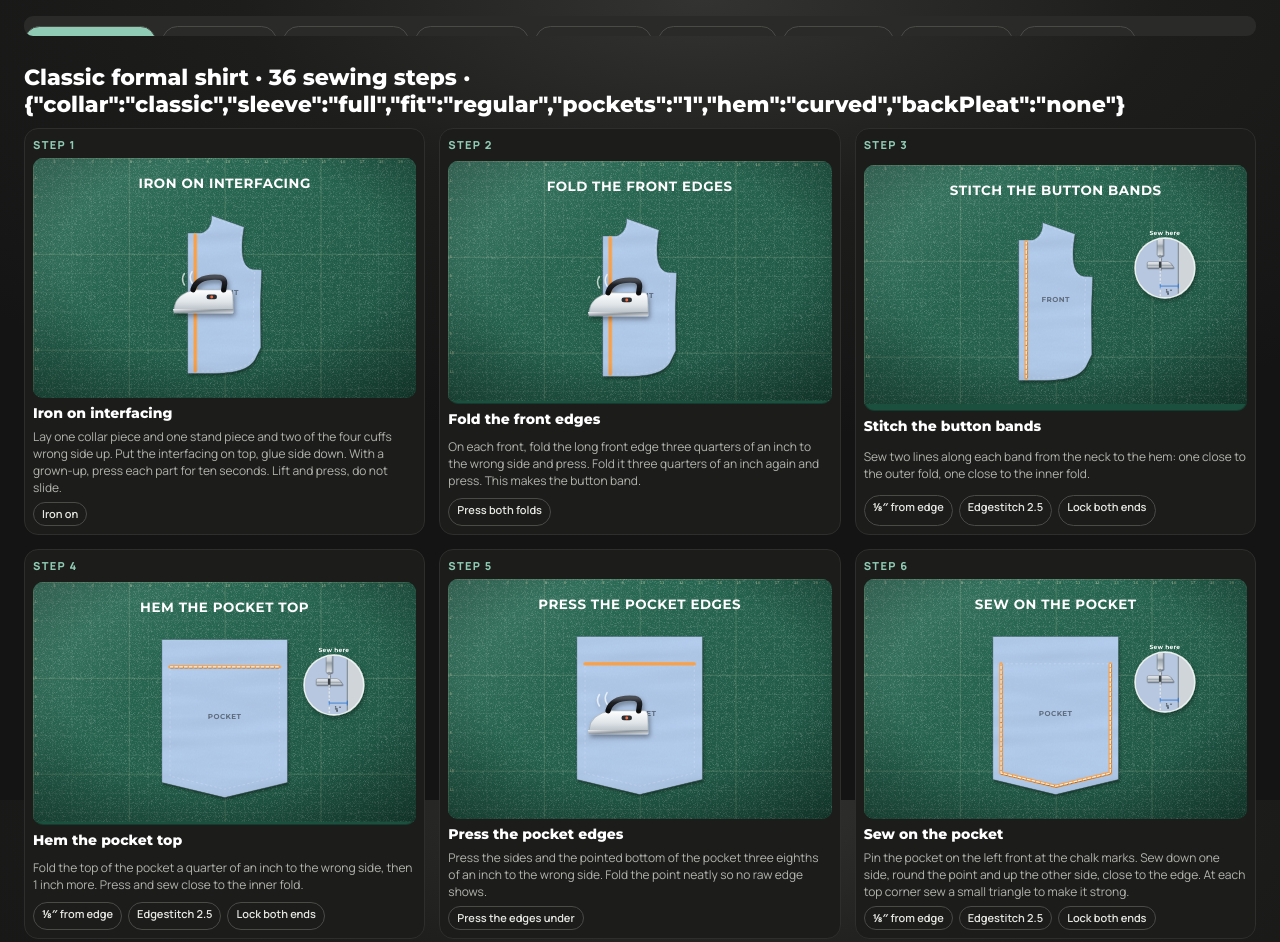
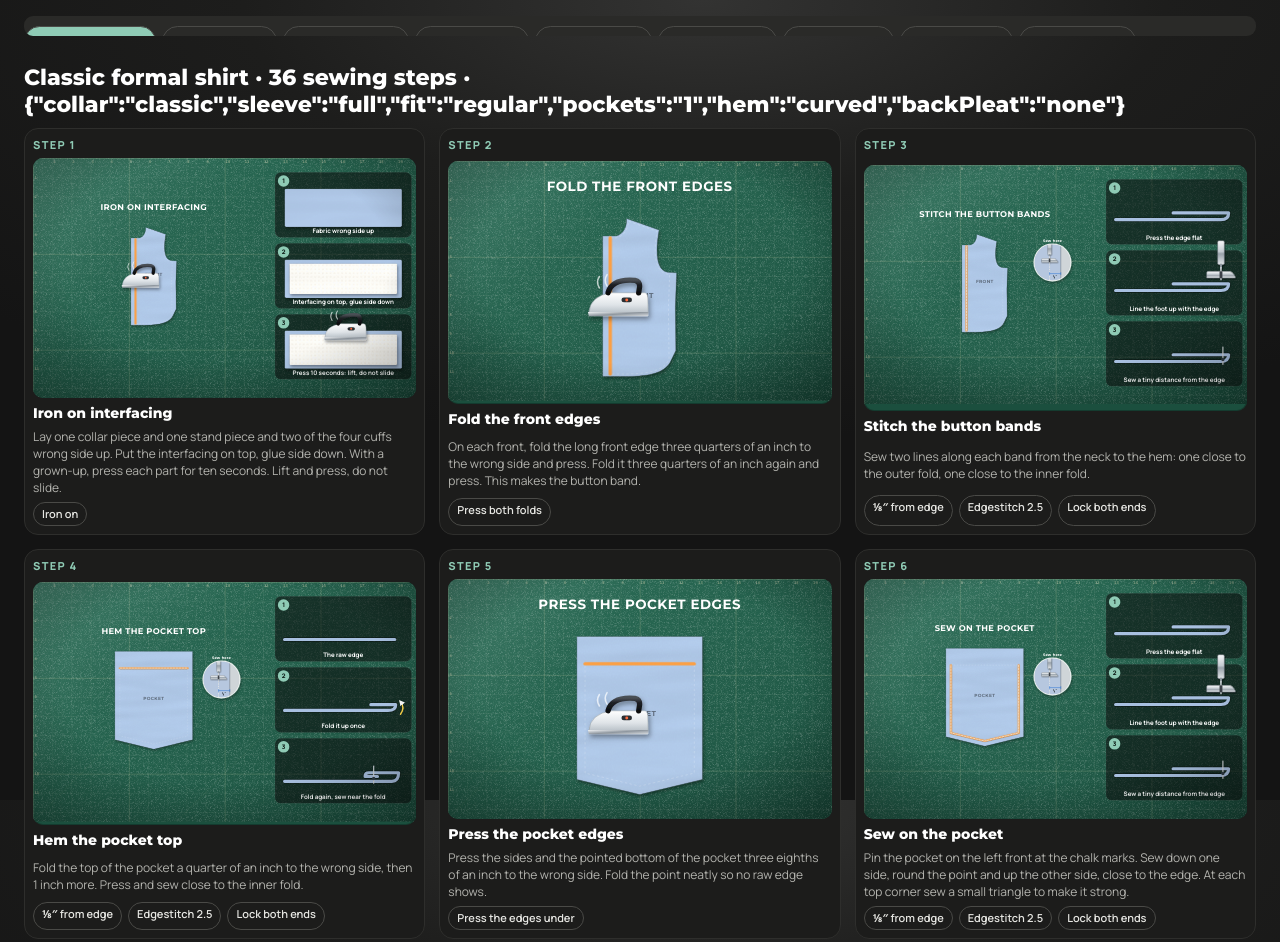
Before and after one commit to dhilipraj3/Tailor-s-Workbench, a website built with Vite: page audit.html in a window 1280 px wide. Shown: the top 942 px of the page. Built offline with nearby package versions, Linux system fonts and the light colour scheme.

Commit message:
How strips that teach each technique; hero swatches dye the real photo
- Beside the real piece, each sewing step shows three numbered pictures
  of the technique: darts (chalk, fold, sew and tie), seams, hems and
  casings as side views of the folds, bands and cuffs, understitching,
  felled seams, gathering and easing, set-in sleeves, stay-stitching,
  clipping, edgestitching, zigzag, buttonholes, buttons, bartacks and
  interfacing
- Hero colour swatches dye the photo (grey photo x colour), so every
  fold stays real and the markers stay on the garment

Co-Authored-By: Claude Opus 5.5 <noreply@anthropic.com>

```diff
--- /dev/null
+++ b/src/art/howto.js
@@ -0,0 +1,150 @@
+// "How" strip: three numbered pictures beside the real piece that show the technique itself, step by step.
+// Side views (cross-sections) show how layers fold for hems, casings, bands and felled seams;
+// top views show darts, gathers, buttonholes, clipping and finishing. Picked from the step's caption and stitch.
+import { H, ICON } from './svg.js';
+
+const W = 285, FH = 136;   // one picture
+const esc = (t) => String(t).replace(/[&<>]/g, (c) => ({ '&': '&amp;', '<': '&lt;', '>': '&gt;' })[c]);
+const lum = (hex) => { const h = String(hex).replace('#', ''); if (h.length < 6) return 0.5; const [r, g, b] = [0, 2, 4].map((i) => parseInt(h.slice(i, i + 2), 16) / 255); return 0.2126 * r + 0.7152 * g + 0.0722 * b; };
+
+/** fabric shapes in this garment's colour */
+const kit = (col) => {
+  const dark = lum(col) > 0.6 ? '#2f3b45' : '#f7f3ea', edge = 'rgba(0,0,0,.35)';
+  return {
+    thread: dark,
+    cloth: (x, y, w, h, extra = '') => `<rect x="${x}" y="${y}" width="${w}" height="${h}" rx="3" fill="${col}" stroke="${edge}" stroke-width="1" style="filter:url(#cloth)" ${extra}/>`,
+    under: (x, y, w, h) => `<rect x="${x}" y="${y}" width="${w}" height="${h}" rx="3" fill="${col}" opacity=".6" stroke="${edge}" stroke-width="1"/>`,
+    // a side view of fabric: a thick line in the fabric colour with a darker outline
+    side: (d) => `<path d="${d}" fill="none" stroke="rgba(0,0,0,.45)" stroke-width="9" stroke-linecap="round" stroke-linejoin="round"/><path d="${d}" fill="none" stroke="${col}" stroke-width="6.5" stroke-linecap="round" stroke-linejoin="round"/>`,
+    stitch: (d, d0) => H.draw(d, 'stitch solid tq', d0, 1).replace('class="', `style="stroke:${dark};stroke-width:2.4;stroke-dasharray:5 4;filter:none" class="`),
+    needle: (x, y) => `<path d="M${x} ${y - 22} L${x} ${y + 14}" stroke="#d4d9de" stroke-width="2.4" stroke-linecap="round"/><circle cx="${x}" cy="${y + 4}" r="3.5" fill="${dark}"/>`,
+    chalk: (d) => `<path d="${d}" fill="none" stroke="#fff" stroke-width="2.4" stroke-dasharray="6 4" stroke-linecap="round"/>`,
+    arrow: (d) => `<path d="${d}" fill="none" stroke="#ffd84a" stroke-width="3" stroke-linecap="round" marker-end="url(#ah)"/>`,
+  };
+};
+
+// each technique: three pictures [label, drawing(k)]
+const T = {
+  dart: [
+    ['Chalk the dart', (k) => k.cloth(20, 18, 245, 104) + k.chalk('M50 28 L215 70 L50 112')],
+    ['Fold so the lines meet', (k) => k.under(20, 70, 245, 52) + k.cloth(20, 18, 245, 52) + `<path d="M20 70 L265 70" stroke="rgba(0,0,0,.4)" stroke-width="1.5"/>` + k.chalk('M50 28 L215 70') + H.pin(215, 66, 0.3)],
+    ['Sew to the point, tie off', (k) => k.under(20, 70, 245, 52) + k.cloth(20, 18, 245, 52) + k.chalk('M50 28 L215 70') + k.stitch('M50 28 L215 70', 0.2) + `<path d="M215 70 q14 6 10 18 M215 70 q18 -2 22 10" fill="none" stroke="${k.thread}" stroke-width="1.6"/>`],
+  ],
+  hem: [
+    ['The raw edge', (k) => k.side('M20 96 L250 96')],
+    ['Fold it up once', (k) => k.side('M20 96 L236 96 Q252 96 252 84 L200 84') + k.arrow('M262 104 Q272 90 262 78')],
+    ['Fold again, sew near the fold', (k) => k.side('M20 96 L244 96 Q258 96 258 78 L196 78 Q188 78 188 86 L214 86') + k.needle(206, 86)],
+  ],
+  casing: [
+    ['Turn the edge under', (k) => k.side('M20 100 L236 100 Q250 100 250 90 L224 90')],
+    ['Fold down to make the tunnel', (k) => k.side('M20 100 L232 100 Q262 100 262 70 Q262 40 232 40 L150 40 Q140 40 140 50 L170 50') + k.arrow('M272 108 Q284 70 272 34')],
+    ['Sew along the lower fold', (k) => k.side('M20 100 L232 100 Q262 100 262 70 Q262 40 232 40 L150 40 Q140 40 140 50 L170 50') + k.needle(158, 50) + `<text x="200" y="76" class="howt" style="font-size:12px">elastic goes here</text>`],
+  ],
+  band: [
+    ['Sew the band on, good sides together', (k) => k.side('M20 100 L200 100') + k.side('M200 100 L200 30') + k.needle(200, 92)],
+    ['Fold the band over the seam', (k) => k.side('M20 100 L200 100 L200 30 Q200 18 212 18 Q224 18 224 30 L224 96') + k.arrow('M236 40 Q248 60 236 84')],
+    ['Sew close to the edge, catching it', (k) => k.side('M20 100 L200 100 L200 30 Q200 18 212 18 Q224 18 224 30 L224 104') + k.needle(212, 98)],
+  ],
+  under: [
+    ['Sewn on: facing and garment', (k) => k.side('M20 70 L150 70') + k.side('M150 70 L270 70') + k.needle(150, 70)],
+    ['Press seam towards the facing', (k) => k.side('M20 80 L150 80 L270 80') + k.side('M150 80 L210 64') + k.arrow('M160 52 L200 52')],
+    ['Sew on the facing, through the seam', (k) => k.side('M20 80 L150 80 L270 80') + k.side('M150 80 L210 70') + k.needle(176, 76)],
+  ],
+  fell: [
+    ['Sew the seam', (k) => k.side('M20 90 L150 90 L150 40') + k.side('M280 90 L160 90 L160 40') + k.needle(155, 82)],
+    ['Trim one edge, wrap the other over it', (k) => k.side('M20 90 L150 90 L150 64') + k.side('M280 90 L160 90 L160 40 Q160 28 148 28 L130 28') + k.arrow('M120 20 Q100 30 110 50')],
+    ['Press flat and sew down', (k) => k.side('M20 90 L150 90 L130 78') + k.side('M280 90 L160 90 L118 80 L130 74') + k.needle(122, 80)],
+  ],
+  gather: [
+    ['Two rows of long stitches', (k) => k.cloth(20, 30, 245, 80) + k.stitch('M28 44 L258 44', 0.1) + k.stitch('M28 56 L258 56', 0.5)],
+    ['Pull the threads gently', (k) => `<path d="M40 30 ${Array.from({ length: 10 }, (_, i) => `q9 ${i % 2 ? 8 : -8} 18 0`).join(' ')} L220 110 L40 110 Z" fill="none"/>` + k.cloth(40, 30, 180, 80) + Array.from({ length: 9 }, (_, i) => `<path d="M${52 + i * 19} 32 l0 76" stroke="rgba(0,0,0,.18)" stroke-width="3"/>`).join('') + k.arrow('M226 50 L262 50')],
+    ['Spread evenly, pin to fit', (k) => k.cloth(50, 30, 170, 80) + Array.from({ length: 12 }, (_, i) => `<path d="M${58 + i * 14} 32 l0 76" stroke="rgba(0,0,0,.18)" stroke-width="3"/>`).join('') + H.pin(80, 40, 0.2) + H.pin(150, 40, 0.4) + H.pin(210, 40, 0.6)],
+  ],
+  clip: [
+    ['The curved seam', (k) => k.cloth(20, 20, 245, 100) + `<path d="M30 40 Q142 140 255 40" fill="none" stroke="${k.thread}" stroke-width="2.4" stroke-dasharray="5 4"/>`],
+    ['Trim the edge narrow', (k) => k.cloth(20, 20, 245, 100) + `<path d="M30 40 Q142 140 255 40" fill="none" stroke="${k.thread}" stroke-width="2.4" stroke-dasharray="5 4"/>` + H.cut('M30 30 Q142 128 255 30', 0.2, 1)],
+    ['Snip up to the stitches', (k) => k.cloth(20, 20, 245, 100) + `<path d="M30 40 Q142 140 255 40" fill="none" stroke="${k.thread}" stroke-width="2.4" stroke-dasharray="5 4"/>` + [60, 100, 142, 184, 224].map((x) => `<path d="M${x} ${x === 142 ? 72 : x < 142 ? 40 + (x - 30) * 0.5 : 40 + (255 - x) * 0.5} l0 -16" stroke="#fff" stroke-width="2"/>`).join('')],
+  ],
+  edge: [
+    ['Press the edge flat', (k) => k.side('M20 90 L240 90 Q256 90 256 76 L140 76')],
+    ['Line the foot up with the edge', (k) => k.side('M20 90 L240 90 Q256 90 256 76 L140 76') + `<g transform="translate(240 70)">${ICON.foot()}</g>`],
+    ['Sew a tiny distance from the edge', (k) => k.side('M20 90 L240 90 Q256 90 256 76 L140 76') + k.needle(244, 82)],
+  ],
+  zigzag: [
+    ['Cut edges fray', (k) => k.cloth(20, 30, 245, 80) + Array.from({ length: 16 }, (_, i) => `<path d="M${28 + i * 15} 110 l${i % 2 ? 2 : -2} 10" stroke="${k.thread}" stroke-width="1.2"/>`).join('')],
+    ['Zigzag over the edge', (k) => k.cloth(20, 30, 245, 80) + H.stitch(H.zz([[28, 104], [258, 104]], 6, 9), 0.2, 1, '', 'stitch solid tq')],
+    ['A clean, strong edge', (k) => k.cloth(20, 30, 245, 80) + `<path d="${H.zz([[28, 104], [258, 104]], 6, 9)}" fill="none" stroke="${k.thread}" stroke-width="1.6"/>`],
+  ],
+  seam: [
+    ['Good sides together', (k) => k.under(20, 46, 245, 70) + k.cloth(28, 30, 237, 70)],
+    ['Pin across the line', (k) => k.under(20, 46, 245, 70) + k.cloth(28, 30, 237, 70) + H.pin(70, 44, 0.2) + H.pin(150, 44, 0.4) + H.pin(230, 44, 0.6)],
+    ['Sew along the guide, lock both ends', (k) => k.under(20, 46, 245, 70) + k.cloth(28, 30, 237, 70) + k.stitch('M30 48 L262 48', 0.2) + `<path d="M30 30 L30 48" stroke="#4fb3ff" stroke-width="2"/><text x="36" y="42" class="howt" style="font-size:11px">seam width</text>`],
+  ],
+  buttonhole: [
+    ['Mark the buttonhole', (k) => k.cloth(20, 20, 245, 100) + k.chalk('M90 70 L200 70')],
+    ['Sew with the buttonhole foot', (k) => k.cloth(20, 20, 245, 100) + `<rect x="86" y="62" width="118" height="16" rx="2" fill="none" stroke="${k.thread}" stroke-width="4"/>`],
+    ['Open it, pin across the end', (k) => k.cloth(20, 20, 245, 100) + `<rect x="86" y="62" width="118" height="16" rx="2" fill="none" stroke="${k.thread}" stroke-width="4"/>` + H.cut('M96 70 L194 70', 0.2, 0.8) + H.pin(198, 70, 0.1)],
+  ],
+  button: [
+    ['Mark through the buttonhole', (k) => k.cloth(20, 20, 245, 100) + `<path d="M140 60 l0 20 M130 70 l20 0" stroke="#fff" stroke-width="2.5"/>`],
+    ['Sew through the holes, 4 times', (k) => k.cloth(20, 20, 245, 100) + ICON.button(140, 70, 18) + `<path d="M133 63 L147 77 M147 63 L133 77" stroke="${k.thread}" stroke-width="2"/>`],
+    ['Wind thread under it for a stem', (k) => k.cloth(20, 20, 245, 100) + ICON.button(140, 62, 18) + `<path d="M132 84 q8 6 16 0 M132 89 q8 6 16 0" fill="none" stroke="${k.thread}" stroke-width="2"/>`],
+  ],
+  bartack: [
+    ['The end that takes the pull', (k) => k.cloth(20, 20, 245, 100) + `<path d="M142 120 L142 60" stroke="rgba(0,0,0,.45)" stroke-width="3"/>`],
+    ['Short, very close zigzag', (k) => k.cloth(20, 20, 245, 100) + `<path d="M142 120 L142 60" stroke="rgba(0,0,0,.45)" stroke-width="3"/>` + H.stitch(H.zz([[122, 60], [162, 60]], 5, 2.5), 0.2, 0.8, '', 'stitch solid tq')],
+    ['Strong and flat', (k) => k.cloth(20, 20, 245, 100) + `<path d="M142 120 L142 60" stroke="rgba(0,0,0,.45)" stroke-width="3"/><rect x="122" y="54" width="40" height="12" rx="2" fill="${k.thread}"/>`],
+  ],
+  stay: [
+    ['One layer, before anything else', (k) => k.cloth(20, 20, 245, 100) + '<path d="M40 30 Q142 110 245 30" fill="none" stroke="rgba(0,0,0,.35)" stroke-width="2"/>'],
+    ['Sew just inside the sewing line', (k) => k.cloth(20, 20, 245, 100) + '<path d="M40 30 Q142 110 245 30" fill="none" stroke="rgba(0,0,0,.35)" stroke-width="2"/>' + k.stitch('M48 36 Q142 104 237 36', 0.2)],
+    ['The curve now cannot stretch', (k) => k.cloth(20, 20, 245, 100) + '<path d="M48 36 Q142 104 237 36" fill="none" stroke="' + k.thread + '" stroke-width="2.4" stroke-dasharray="5 4"/>'],
+  ],
+  sleeve: [
+    ['Sleeve top to the shoulder seam', (k) => k.cloth(20, 60, 245, 60) + '<path d="M40 60 Q142 0 245 60 Z" fill="' + k.thread + '" opacity=".0"/>' + '<path d="M40 64 Q142 6 245 64" fill="none" stroke="rgba(0,0,0,.4)" stroke-width="8"/>' + H.pin(142, 30, 0.2)],
+    ['Pull the long stitches to fit, pin', (k) => k.cloth(20, 60, 245, 60) + '<path d="M40 64 Q142 6 245 64" fill="none" stroke="rgba(0,0,0,.4)" stroke-width="8"/>' + H.pin(70, 44, 0.1) + H.pin(142, 30, 0.2) + H.pin(214, 44, 0.3)],
+    ['Sew with the sleeve underneath', (k) => k.cloth(20, 60, 245, 60) + '<path d="M40 64 Q142 6 245 64" fill="none" stroke="rgba(0,0,0,.4)" stroke-width="8"/>' + k.stitch('M44 70 Q142 14 241 70', 0.2)],
+  ],
+  fuse: [
+    ['Fabric wrong side up', (k) => k.cloth(20, 40, 245, 80)],
+    ['Interfacing on top, glue side down', (k) => k.cloth(20, 40, 245, 80) + H.move('<rect x="30" y="48" width="225" height="64" rx="2" class="intf"/>', 0, -40, 0.2, 0.8)],
+    ['Press 10 seconds: lift, do not slide', (k) => k.cloth(20, 40, 245, 80) + '<rect x="30" y="48" width="225" height="64" rx="2" class="intf"/>' + `<g transform="translate(150 54) scale(.7)">${ICON.iron(0, 0)}</g>`],
+  ],
+};
+
+/** which technique a step teaches */
+function pick(st) {
+  const c = (st.cap || '').toLowerCase(), d = st.d || {};
+  if (/dart/.test(c)) return 'dart';
+  if (d.stitch === 'stay' || /stay-stitch/.test(c)) return 'stay';
+  if (/ease/.test(c)) return 'gather';
+  if (/sleeve/.test(c) && /(sew|pin) (in|on)/.test(c)) return 'sleeve';
+  if (/casing/.test(c)) return 'casing';
+  if (/fell/.test(c)) return 'fell';
+  if (/gather/.test(c) || d.stitch === 'gather') return 'gather';
+  if (/understitch/.test(c) || d.stitch === 'under') return 'under';
+  if (/close the|band on|cuff on|stand on|neckline|close/.test(c) && /band|cuff|stand|waistband/.test(c)) return 'band';
+  if (/hem/.test(c)) return 'hem';
+  if (/clip|trim/.test(c) || d.trim) return 'clip';
+  if (d.stitch === 'zigzag' || /fraying/.test(c)) return 'zigzag';
+  if (d.stitch === 'buttonhole') return 'buttonhole';
+  if (d.stitch === 'button') return 'button';
+  if (d.stitch === 'bartack' || /bartack/.test(c)) return 'bartack';
+  if (d.stitch === 'fuse' || /interfacing/.test(c)) return 'fuse';
+  if (d.stitch === 'edge' || d.stitch === 'top' || /edgestitch|topstitch/.test(c)) return 'edge';
+  if (d.stitch === 'straight' && d.join) return 'seam';
+  return null;
+}
+
+/** the strip for a step, placed in the right part of the 800×500 stage, or '' when the step has none */
+export function howStrip(st, col) {
+  const id = pick(st); if (!id) return '';
+  const k = kit(col), x0 = 505, y0 = 30;
+  return `<g class="howstrip">` + T[id].map(([label, draw], i) => {
+    const y = y0 + i * (FH + 12);
+    return `<g transform="translate(${x0} ${y})"><rect width="${W}" height="${FH}" rx="12" fill="rgba(10,10,10,.55)" stroke="rgba(255,255,255,.12)"/>` +
+      `<g transform="translate(0 -6)">${H.fade(draw(k), 0.15 + i * 0.6)}</g>` +
+      `<circle cx="18" cy="18" r="12" fill="#8fcbb5"/><text x="18" y="22.5" text-anchor="middle" style="font:800 13px var(--f-body);fill:#10201a">${i + 1}</text>` +
+      `<text x="${W / 2}" y="${FH - 10}" text-anchor="middle" class="howt">${esc(label)}</text></g>`;
+  }).join('') + `</g>`;
+}
--- a/src/views/catalog.js
+++ b/src/views/catalog.js
@@ -33,7 +33,10 @@ const HERO_OPTS = { ...HERO.options, opening: 'halfplacket' };
 const HERO_COLORS = [['#b5263f', 'Crimson'], ['#efe8d8', 'Ivory'], ['#3f7f8c', 'Teal'], ['#b8862e', 'Mustard']];
 let heroColor = HERO_COLORS[0][0];
 // the photo shows the shirt in its own colour; any other swatch shows the recoloured drawing
-const heroArt = () => (heroColor === HERO_COLORS[0][0] ? `<img class="hero-img" src="img/hero-kurti.png" alt="" onload="this.parentNode.classList.add('has-photo')">` : sketchSvg('tunic', HERO_OPTS, null, 'hero', heroColor));
+// every colour is your photo, dyed: the photo turns grey and the colour is multiplied over it, so folds and shading stay real
+const heroArt = () => { const dyed = heroColor !== HERO_COLORS[0][0];
+  return `<img class="hero-img${dyed ? ' dyed' : ''}" src="img/hero-kurti.png" alt="" onload="this.parentNode.classList.add('has-photo')">` +
+    (dyed ? `<span class="hero-dye" style="background:${heroColor};-webkit-mask-image:url(img/hero-kurti.png);mask-image:url(img/hero-kurti.png)"></span>` : ''); };
 
 function hero() {
   return `<section class="hero" aria-label="Welcome">
--- a/src/views/make-steps.js
+++ b/src/views/make-steps.js
@@ -11,6 +11,7 @@ import { sketchSvg } from './common.js';
 import { closestPhoto } from './photos.js';
 import { techniqueScene } from '../art/technique.js';
 import { pieceScene } from '../assembly/closeup.js';
+import { howStrip } from '../art/howto.js';
 import { assemblePants } from '../assembly/pants.js';
 
 const ASSEMBLY = { pants: assemblePants };
@@ -107,7 +108,10 @@ export function makeSteps(ctx, widthIn = 58) {
     if (real && i < sew.length - 1) {
       // A1: steps without sewing detail (the final press) are drawn on the real pieces too
       const d = st.d || { stitch: 'none', press: 'Press with a damp cloth' }, refs = st.d ? near(i) : allMain;
-      return { ...st, sec: 'Sew', svg: () => pieceScene(ctx, d, col, st.cap, refs) || techniqueScene(d, col, st.cap) };
+      // the real piece on the left; the three-picture How strip for the technique on the right
+      const how = howStrip({ ...st, d }, col);
+      const scene = () => pieceScene(ctx, d, col, st.cap, refs) || techniqueScene(d, col, st.cap);
+      return { ...st, sec: 'Sew', svg: () => (how ? `<g transform="translate(4 70) scale(.62)">${scene()}</g>` + how : scene()) };
     }
     return repeat && st.d ? { ...st, sec: 'Sew', svg: () => techniqueScene(st.d, col, st.cap) } : { ...st, sec: 'Sew' };
   });
```
Also changed, not shown: docs/TEST-PLAN.md (+2 -0 lines), src/screens.css (+8 -0 lines).
